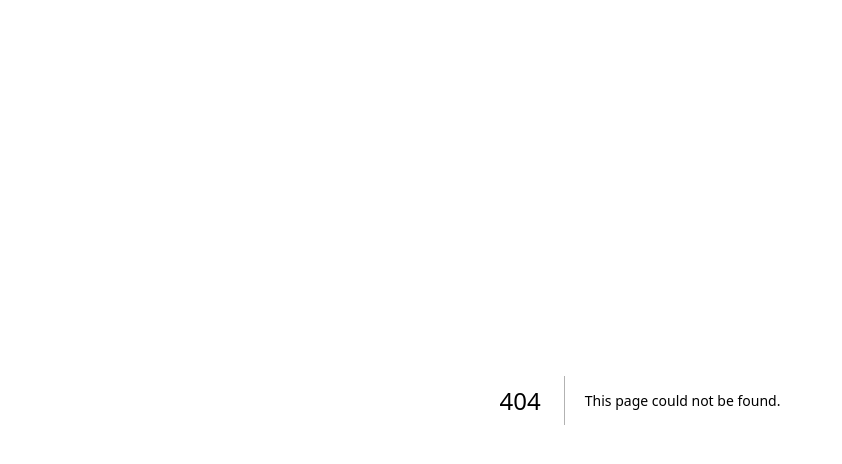
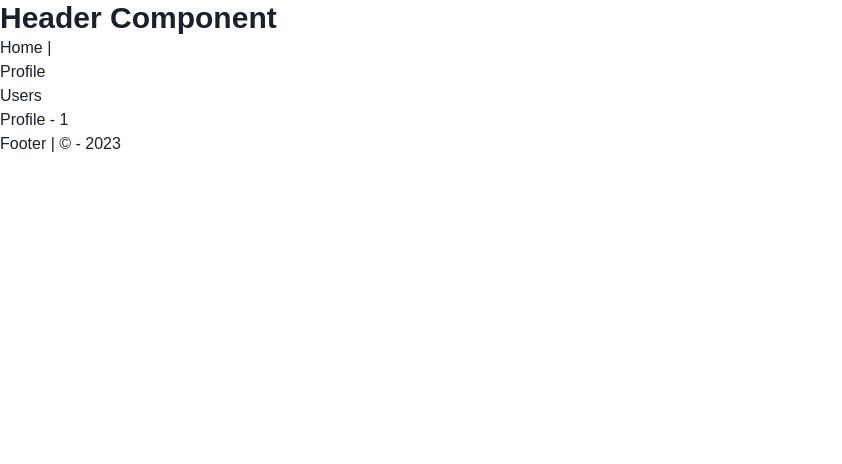
Before and after one commit to driyant/learn-next, a Next.js app: page /profile/1 in a window 1280 px wide. Before the commit this address had no page. Shown: the top 464 px of the page, without its empty margins (0-842 px from the left). Built offline with nearby package versions, Linux system fonts and the light colour scheme.

Commit message:
feat: DT-8

```diff
--- /dev/null
+++ b/pages/profile/[pid].js
@@ -0,0 +1,16 @@
+import React from "react";
+import { useRouter } from "next/router";
+import Layout from "@/layout";
+
+const ProfileDetail = () => {
+  const router = useRouter();
+  const id = router.query.pid;
+
+  return (
+    <Layout>
+      <div>Profile - {id}</div>
+    </Layout>
+  );
+};
+
+export default ProfileDetail;
```
